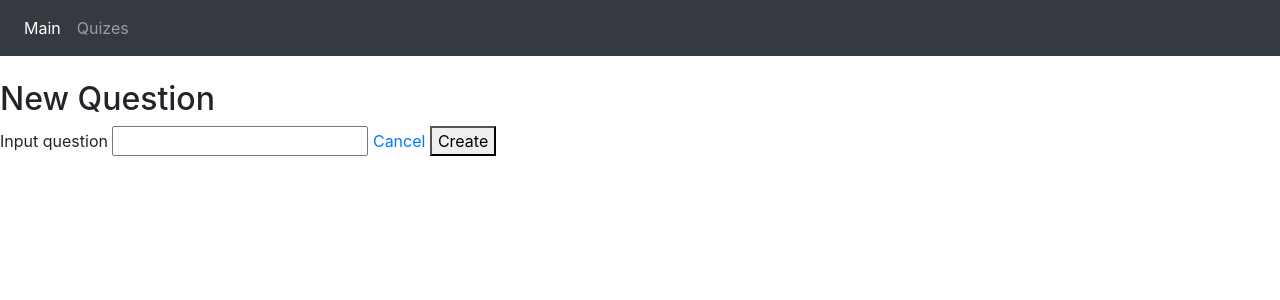
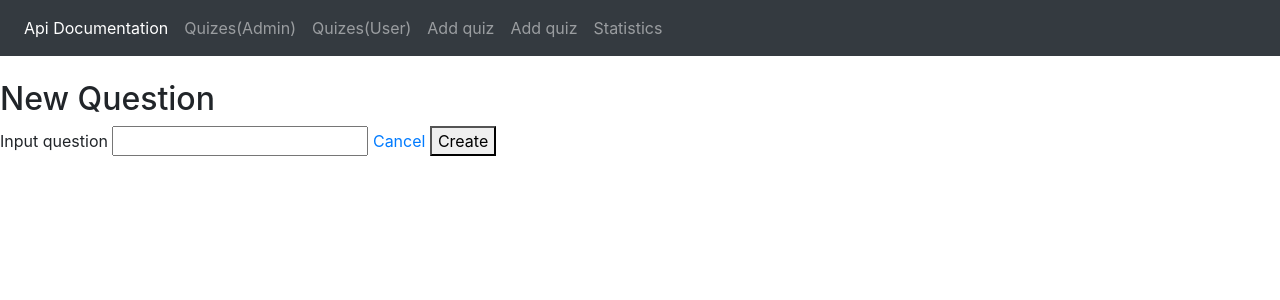
Before and after one commit to OlyaKyrylyuk/Quiz, a Node server app: page /questions/add/quiz/2 in a window 1280 px wide. Shown: the top 300 px of the page. Run offline with Node 20, Linux system fonts and the light colour scheme; some libraries are stand-ins or nearby versions.

Commit message:
some small changes in project

```diff
--- a/controllers/questionController.ts
+++ b/controllers/questionController.ts
@@ -1,7 +1,7 @@
-import { Request, Response} from "express";
+import { Request, Response } from "express";
 import Question from "../models/question";
 import secret_token from "../security/secret_token";
-import Quiz from "./../models/quiz";
+import Quiz from "../models/quiz";
 
 export let getFormQuestionAdd = (req: Request, res: Response) => {
   var token: string = secret_token();
--- a/controllers/quizController.ts
+++ b/controllers/quizController.ts
@@ -1,5 +1,5 @@
-import { Request, Response} from "express";
-import Quiz from "./../models/quiz";
+import { Request, Response } from "express";
+import Quiz from "../models/quiz";
 import secret_token from "../security/secret_token";
 
 export let getApiDocumentation = (req: Request, res: Response) => {
--- a/package.json
+++ b/package.json
@@ -20,19 +20,14 @@
     "@types/mocha": "^8.2.2",
     "@types/mongoose": "^5.10.3",
     "@types/node": "^14.14.31",
-    "@types/request": "^2.48.5",
-    "@types/supertest": "^2.0.10",
     "chai": "^4.3.4",
     "chai-http": "^4.3.0",
     "cross-env": "^7.0.3",
     "env": "0.0.2",
-    "request": "^2.88.2",
-    "supertest": "^6.1.3",
     "ts-node-dev": "^1.1.6",
     "typescript": "^4.2.3"
   },
   "dependencies": {
-    "@types/swagger-jsdoc": "^6.0.0",
     "@types/swagger-ui-express": "^4.1.2",
     "body-parser": "^1.19.0",
     "ejs": "^3.1.6",
@@ -41,7 +36,6 @@
     "jsonwebtoken": "^8.5.1",
     "mocha": "^8.3.2",
     "mongoose": "^5.11.18",
-    "swagger-jsdoc": "^7.0.0-rc.6",
     "swagger-ui-express": "^4.1.6"
   }
 }
--- a/routes/answerRoute.ts
+++ b/routes/answerRoute.ts
@@ -1,5 +1,5 @@
 import express from "express";
-import * as answerController from "./../controllers/answerController";
+import * as answerController from "../controllers/answerController";
 
 const router = express.Router();
 
--- a/views/partials/header.ejs
+++ b/views/partials/header.ejs
@@ -2,10 +2,22 @@
     <nav class="navbar navbar-expand-sm bg-dark navbar-dark">
         <ul class="navbar-nav">
           <li class="nav-item active">
-            <a class="nav-link" href="/">Main</a>
+            <a class="nav-link" href="/api-docs">Api Documentation</a>
           </li>
           <li class="nav-item">
-            <a class="nav-link" href="/quizes">Quizes</a>
+            <a class="nav-link" href="/admin/quizes">Quizes(Admin)</a>
+          </li>
+          <li class="nav-item">
+            <a class="nav-link" href="/quizes">Quizes(User)</a>
+          </li>
+          <li class="nav-item">
+            <a class="nav-link" href="/admin/quizes/add">Add quiz</a>
+          </li>
+          <li class="nav-item">
+            <a class="nav-link" href="/admin/quizes/add">Add quiz</a>
+          </li>
+          <li class="nav-item">
+            <a class="nav-link" href="/statistics">Statistics</a>
           </li>
         </ul>
       </nav>
--- a/views/questions/admin/all.ejs
+++ b/views/questions/admin/all.ejs
@@ -13,7 +13,9 @@
       <tr>
         <td><%= index+1 %></td>
         <td><%= question.questionContent %></td>
-
+        <td>
+          <a href="/questions/add/quiz/<%= question.quiz_id %>">Add question</a>
+        </td>
         <td>
           <a href="/questions/question/<%= question.quiz_id %>">Look answers</a>
         </td>
```
Also changed, not shown: controllers/answerController.ts (+3 -5 lines), test/question.test.ts (+0 -2 lines), test/quiz.test.ts (+0 -9 lines), 1 other file.
